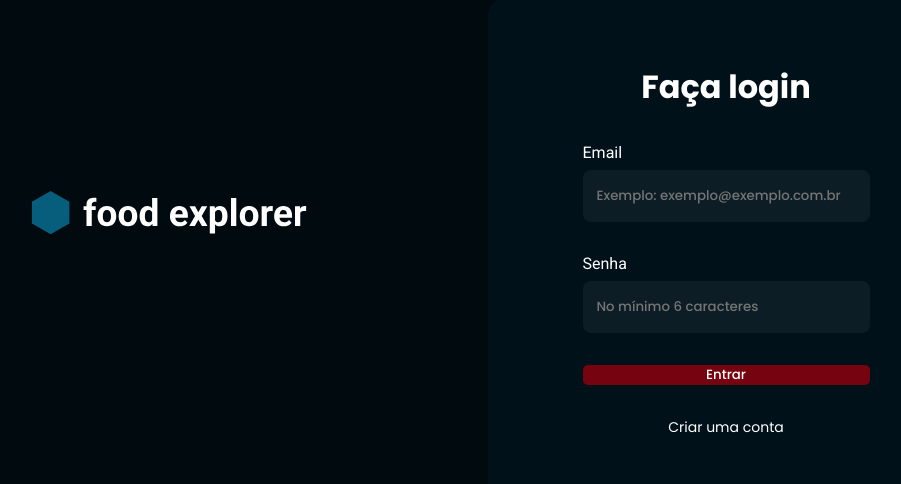
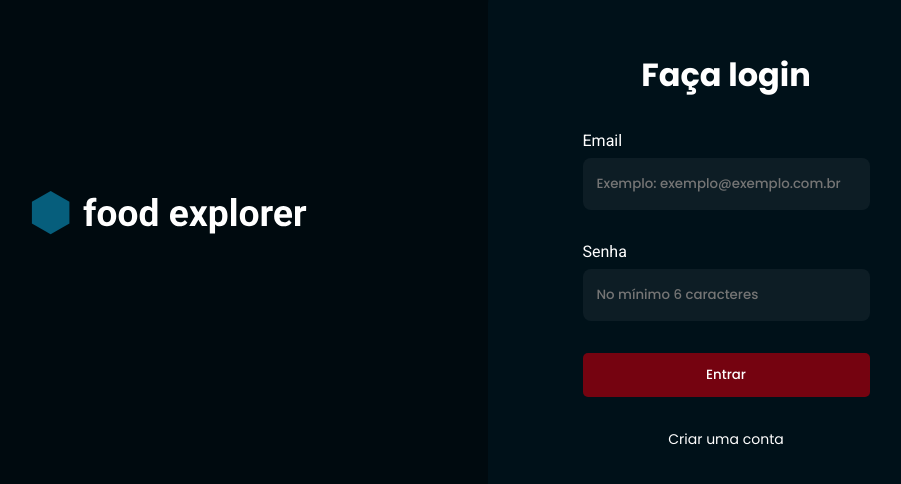
Before and after one commit to Caiobaldur/frontEnd-foodexplorer, a React (Vite) app: page / in a window 1280 px wide. Shown: the part 150-634 px from the top of the page, without its empty margins (152-1053 px from the left). Built offline with nearby package versions, Linux system fonts and the light colour scheme.

Commit message:
feat: login button correction

```diff
--- a/src/pages/Login/styles.js
+++ b/src/pages/Login/styles.js
@@ -83,7 +83,7 @@ export const Form = styled.form`
   }
 
   & button {
-    padding: 0 12.3rem;
+    padding: 1.2rem 12.3rem;
   }
 
   @media (max-width: 500px) {
```
